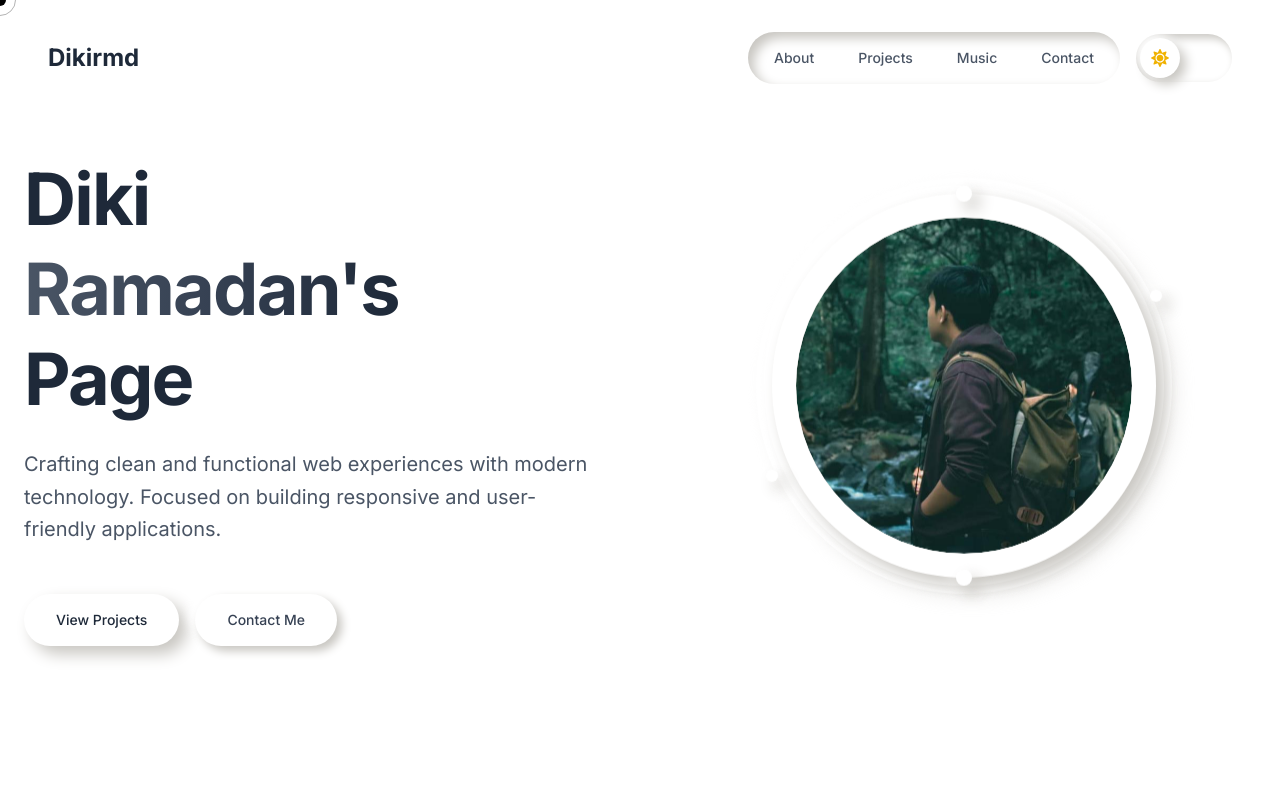
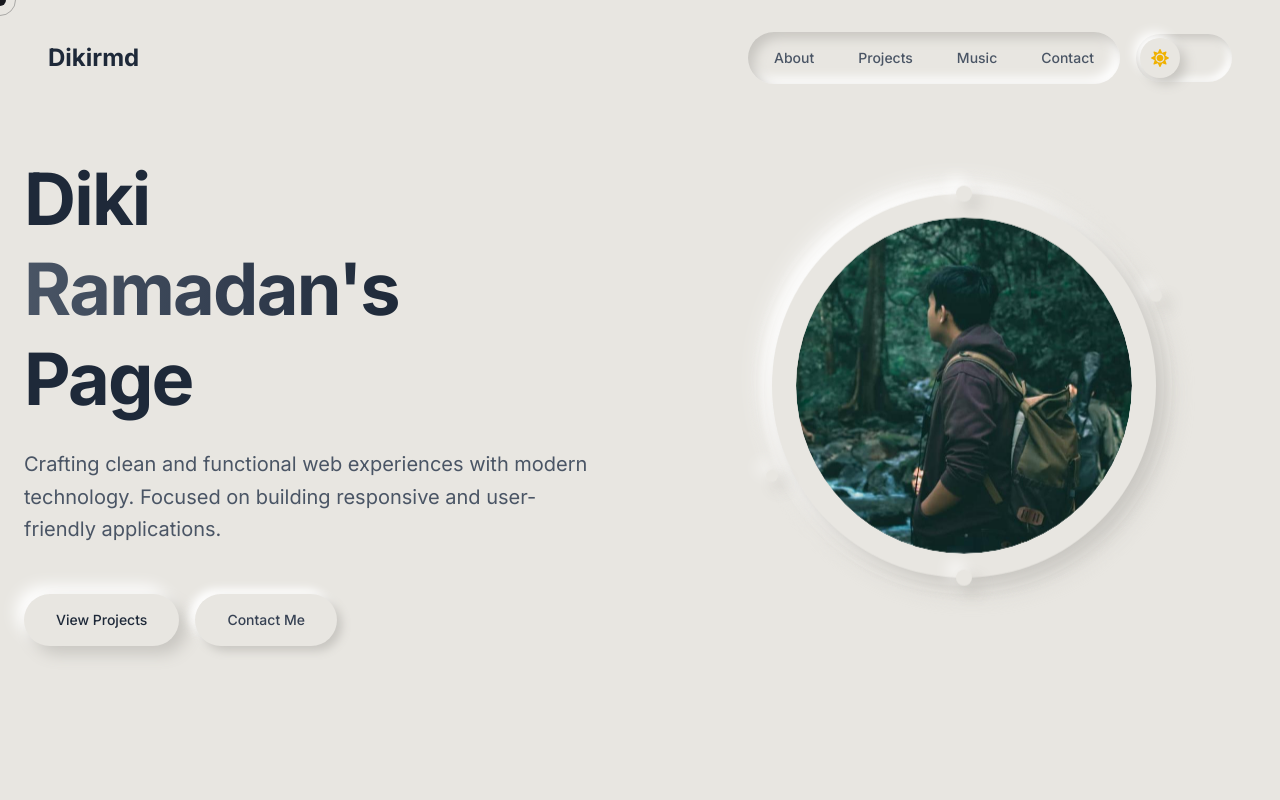
Before and after one commit to dikirmdn/dikirmd, a Next.js app: page / in a window 1280 px wide. Shown: the top 800 px of the page. Built offline with nearby package versions, Linux system fonts and the light colour scheme.

Commit message:
style: change background color in light mode

```diff
--- a/src/app/globals.css
+++ b/src/app/globals.css
@@ -7,7 +7,7 @@
 :root {
   --shadow-light: #ffffff;
   --shadow-dark: #c8c6c1;
-  --background: oklch(1 0 0);
+  --background: #e8e6e1;
   --foreground: oklch(0.145 0 0);
   --bg-gradient-start: #e8e6e1;
   --bg-gradient-end: #f5f4f1;
```
